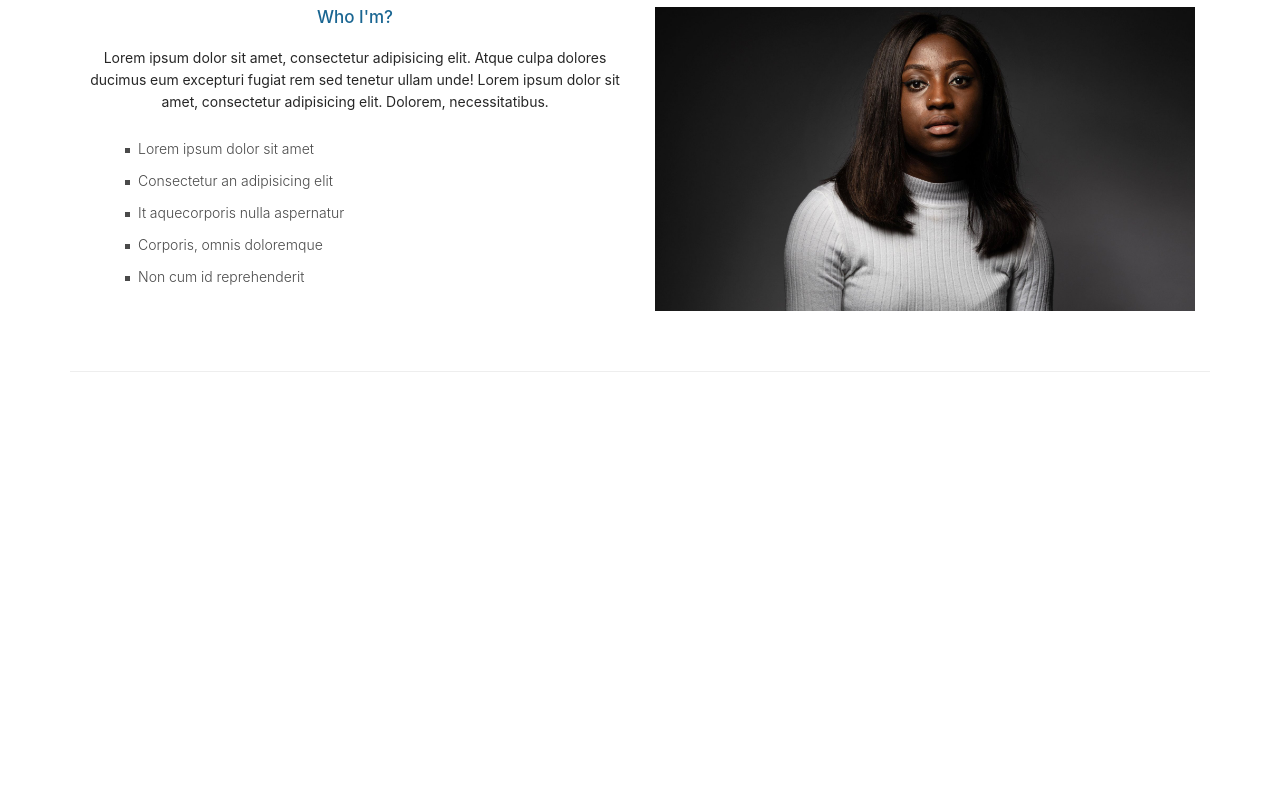
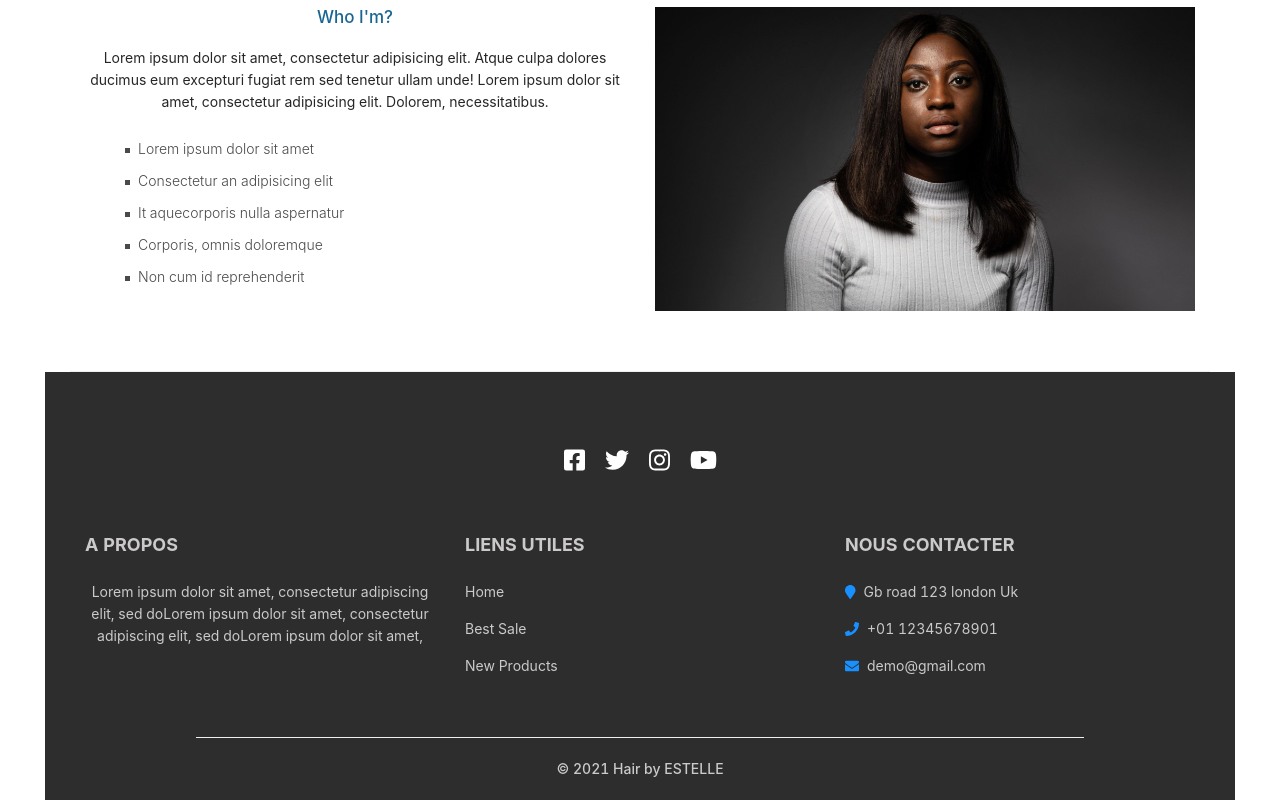
Before and after one commit to NC-52/hairbyesther, a React (Create React App) app: page / in a window 1280 px wide. Shown: the part 1788-2588 px from the top of the page. Before the commit the page ends 2160 px from the top, so only its background shows below. Built offline with nearby package versions, Linux system fonts and the light colour scheme.

Commit message:
Designing footer

```diff
--- a/public/index.html
+++ b/public/index.html
@@ -24,7 +24,7 @@
       work correctly both with client-side routing and a non-root public URL.
       Learn how to configure a non-root public URL by running `npm run build`.
     -->
-    <title>Hair By Esth</title>
+    <title>Hair By Estelle</title>
   </head>
   <body>
     <noscript>You need to enable JavaScript to run this app.</noscript>
--- a/src/App.js
+++ b/src/App.js
@@ -2,12 +2,14 @@ import './App.css'
 import Header from './components/header/Header'
 import React from "react";
 import LandingPage from "./components/pages/landing/LandingPage";
+import Footer from "./components/footer/Footer";
 
 function App() {
     return (
         <div className="App">
             <Header/>
             <LandingPage />
+            <Footer />
         </div>
     )
 }
--- /dev/null
+++ b/src/components/footer/Footer.jsx
@@ -0,0 +1,86 @@
+import React from 'react'
+import './footerStyle.css'
+
+const Footer = () => {
+    return (
+        <>
+            <section className="info_section  layout_padding2-top">
+                <div className="social_container">
+                    <div className="social_box">
+                        <a href="">
+                            <i className="fab fa-facebook-square" aria-hidden="true"></i>
+                        </a>
+                        <a href="">
+                            <i className="fab fa-twitter" aria-hidden="true"></i>
+                        </a>
+                        <a href="">
+                            <i className="fab fa-instagram" aria-hidden="true"></i>
+                        </a>
+                        <a href="">
+                            <i className="fab fa-youtube" aria-hidden="true"></i>
+                        </a>
+                    </div>
+                </div>
+                <div className="info_container ">
+                    <div className="container">
+                        <div className="row">
+                            <div className="col-md-6 col-lg-4">
+                                <h6>
+                                    A Propos
+                                </h6>
+                                <p>
+                                    Lorem ipsum dolor sit amet, consectetur adipiscing elit, sed doLorem ipsum dolor sit
+                                    amet, consectetur adipiscing elit, sed doLorem ipsum dolor sit amet,
+                                </p>
+                            </div>
+                            <div className="col-md-6 col-lg-4">
+                                <h6>
+                                    Liens utiles
+                                </h6>
+                                <div className="info_link-box">
+                                    <a href="">
+                                        <span>Home</span>
+                                    </a>
+                                    <a href="">
+                                        <span>Best Sale</span>
+                                    </a>
+                                    <a href="">
+                                        <span>New Products</span>
+                                    </a>
+                                </div>
+                            </div>
+                            <div className="col-md-6 col-lg-4">
+                                <h6>
+                                    Nous contacter
+                                </h6>
+                                <div className="info_link-box">
+                                    <a href="">
+                                        <i className="fa fa-map-marker" aria-hidden="true"></i>
+                                        <span className='ml-2'> Gb road 123 london Uk </span>
+                                    </a>
+                                    <a href="">
+                                        <i className="fa fa-phone" aria-hidden="true"></i>
+                                        <span className='ml-2'>+01 12345678901</span>
+                                    </a>
+                                    <a href="">
+                                        <i className="fa fa-envelope" aria-hidden="true"></i>
+                                        <span className='ml-2'> demo@gmail.com</span>
+                                    </a>
+                                </div>
+                            </div>
+                        </div>
+                    </div>
+                </div>
+                <footer className="footer_section">
+                    <div className="container">
+                        <p>
+                            &copy; <span id="displayYear">2021</span> Hair by ESTELLE
+                        </p>
+                    </div>
+                </footer>
+            </section>
+        </>
+    )
+}
+
+export default Footer
--- /dev/null
+++ b/src/components/footer/footerStyle.css
@@ -0,0 +1,120 @@
+.info_container{
+    padding: 0 16px;
+}
+.info_section {
+    position: relative;
+    background-color: #2d2d2d;
+    color: #ffffff;
+    margin: 0 45px 45px;
+}
+
+.info_section .social_container {
+    -webkit-box-pack: center;
+    -ms-flex-pack: center;
+    justify-content: center;
+    margin-top: 25px;
+    margin-bottom: 30px;
+}
+
+.info_section .social_container .social_box {
+    display: -webkit-box;
+    display: -ms-flexbox;
+    display: flex;
+    -webkit-box-align: center;
+    -ms-flex-align: center;
+    align-items: center;
+    -webkit-box-pack: center;
+    -ms-flex-pack: center;
+    justify-content: center;
+}
+
+.info_section .social_container .social_box a {
+    margin: 0 10px;
+    color: #ffffff;
+    font-size: 24px;
+}
+
+.info_section .info_form form input {
+    outline: none;
+    width: 100%;
+    padding: 7px 10px;
+}
+
+.info_section .info_form form button {
+    padding: 8px 35px;
+    outline: none;
+    border: none;
+    color: #ffffff;
+    background: #f89cab;
+    margin-top: 15px;
+    text-transform: uppercase;
+}
+
+.info_section .row > div {
+    margin-top: 25px;
+}
+
+.info_section a {
+    text-transform: none;
+}
+
+.info_section h6 {
+    font-weight: bold;
+    text-transform: uppercase;
+    font-size: 18px;
+    margin-bottom: 25px;
+}
+
+.info_section p {
+    color: #cbc9c9;
+}
+
+.info_section .info_link-box a {
+    display: -webkit-box;
+    display: -ms-flexbox;
+    display: flex;
+    -webkit-box-align: center;
+    -ms-flex-align: center;
+    align-items: center;
+    margin: 15px 0;
+}
+
+.info_section .info_link-box a:hover {
+    color: #ffffff;
+}
+
+.info_section .info_link-box a i {
+    color: #ffffff;
+    margin-right: 5px;
+    font-size: 18px;
+}
+
+.info_section .info_link-box a span {
+    color: #cbc9c9;
+}
+
+.info_section .info_link-box a:hover span {
+    color: #ffffff;
+}
+
+.footer_section {
+    margin-top: 45px;
+    font-weight: 500;
+}
+
+.footer_section p {
+    padding: 20px 0;
+    margin: 0 auto;
+    text-align: center;
+    border-top: 1.5px solid #eeeeee;
+    width: 80%;
+}
+
+.footer_section a {
+    color: #cbc9c9;
+}
+
+.info_section h6 {
+    color: #cbc9c9;
+    text-align: left;
+}
```
